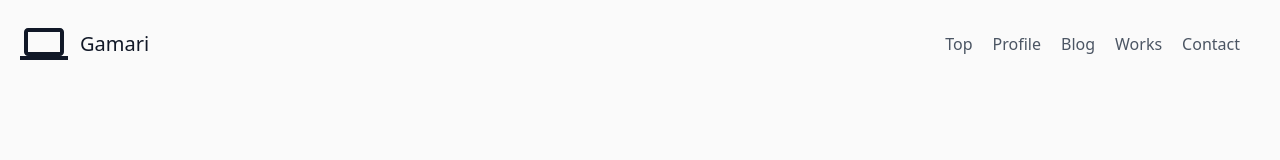
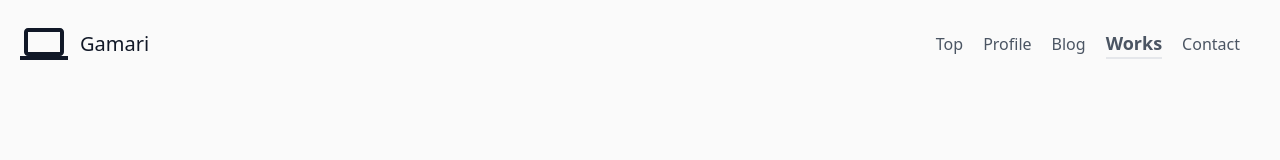
Before and after one commit to gamari/portfolio, a Next.js app: page /works in a window 1280 px wide. Shown: the top 160 px of the page. Built offline with nearby package versions, Linux system fonts and the light colour scheme.

Commit message:
menuの修正。

```diff
--- a/src/components/atoms/markdown/Markdown.tsx
+++ b/src/components/atoms/markdown/Markdown.tsx
@@ -7,7 +7,7 @@ type Props = {
 
 const Markdown: React.FC<Props> = ({ content }) => {
   return (
-    <div className="max-w-2xl mx-auto markdown">
+    <div className="mx-auto markdown">
       <ReactMarkdown>{content}</ReactMarkdown>
     </div>
   );
--- a/src/components/organisms/Header.tsx
+++ b/src/components/organisms/Header.tsx
@@ -1,9 +1,12 @@
 import Link from "next/link";
+import { useRouter } from "next/router";
 import React, { useEffect, useRef } from "react";
 import { links } from "../../data";
 import Logo from "../atoms/Logo";
 
 const Header = () => {
+  const router = useRouter();
+
   return (
     <header className="z-[900] absolute w-full text-gray-600 body-font">
       <div className="container flex flex-col flex-wrap items-center p-5 mx-auto md:flex-row">
@@ -15,13 +18,23 @@ const Header = () => {
           </a>
         </Link>
         <nav className="flex flex-wrap items-center justify-center text-base md:ml-auto">
-          {links.map((item) => (
-            <Link href={item.link} key={item.link}>
-              <a className="mr-5 hover:text-gray-900 hover:scale-110 hover:cursor-pointer">
-                {item.title}
-              </a>
-            </Link>
-          ))}
+          {links.map((item) => {
+            console.log(item);
+            console.log(router.asPath);
+            return (
+              <Link href={item.link} key={item.link}>
+                <a
+                  className={`mr-5 ${
+                    item.link == router.asPath
+                      ? "font-bold text-lg border-b-2"
+                      : "hover:text-gray-900 hover:scale-110 hover:cursor-pointer"
+                  }`}
+                >
+                  {item.title}
+                </a>
+              </Link>
+            );
+          })}
         </nav>
       </div>
     </header>
--- a/src/components/organisms/blog/PostViewList.tsx
+++ b/src/components/organisms/blog/PostViewList.tsx
@@ -4,10 +4,6 @@ import { PostType } from "../../../types/PostType";
 import PostView from "../../molecules/PostView";
 
 const PostViewList = ({ posts }: { posts: PostType[] }) => {
-  useEffect(() => {
-    console.log(posts);
-  }, []);
-
   return (
     <section className="overflow-hidden text-gray-600 bg-white body-font">
       <div className="container px-5 py-24 mx-auto">
--- a/src/components/templates/Section.tsx
+++ b/src/components/templates/Section.tsx
@@ -12,7 +12,8 @@ const Section: React.FC<Props> = ({ children, title }) => {
         <div className="pt-10 mb-4 text-2xl font-bold text-center text-gray-800 lg:text-3xl md:mb-6">
           {title}
         </div>
-        {children}
+
+        <div className="section-content">{children}</div>
       </div>
     </div>
   );
--- a/src/pages/blog/index.tsx
+++ b/src/pages/blog/index.tsx
@@ -6,6 +6,7 @@ import Layout from "../../components/templates/layouts/Layout";
 import { PostType } from "../../types/PostType";
 import PostViewList from "../../components/organisms/blog/PostViewList";
 import Hero from "../../components/templates/Hero";
+import Section from "../../components/templates/Section";
 
 type Props = {
   posts: PostType[];
@@ -16,9 +17,9 @@ const index: NextPage<Props> = ({ posts }) => {
     <Layout>
       <Hero title="Blog." />
 
-      <main>
+      <Section>
         <PostViewList posts={posts} />
-      </main>
+      </Section>
     </Layout>
   );
 };
--- a/src/pages/blog/post/[id].tsx
+++ b/src/pages/blog/post/[id].tsx
@@ -3,6 +3,7 @@ import React from "react";
 import { client } from "../../../apis/MicrocmsApi";
 import Markdown from "../../../components/atoms/markdown/Markdown";
 import Layout from "../../../components/templates/layouts/Layout";
+import Section from "../../../components/templates/Section";
 import { PostType } from "../../../types/PostType";
 
 type Props = {
@@ -12,20 +13,19 @@ type Props = {
 const index: NextPage<Props> = ({ post }) => {
   return (
     <Layout>
-      <main>
       <h2 className="hero">
         <div className="mb-3 text-4xl">Title.</div>
         <div className="text-xl">{post?.title}</div>
       </h2>
-
-        <div className="flex flex-col items-center justify-center pt-10 bg-white">
+      <main>
+        <Section>
+          <div className="flex items-center justify-center">
             <div className="px-3 py-2 mb-6 text-2xl font-bold text-white rounded-full bg-baseblue">
               {post.category?.name || "カテゴリーなし"}
             </div>
-          <div className="section">
+          </div>
           <Markdown content={post?.content || ""} />
-          </div>
-        </div>
+        </Section>
       </main>
     </Layout>
   );
--- a/src/pages/contact/index.tsx
+++ b/src/pages/contact/index.tsx
@@ -1,6 +1,5 @@
 import React, { useState } from "react";
 import { AiFillGithub, AiFillTwitterCircle } from "react-icons/ai";
-import { client } from "../../apis/MicrocmsApi";
 import Hero from "../../components/templates/Hero";
 import Layout from "../../components/templates/layouts/Layout";
 import Section from "../../components/templates/Section";
@@ -10,7 +9,17 @@ const index = () => {
     <Layout>
       <Hero title="CONTACT." />
 
-      <Section title="Socialメディア">
+      <Section title="Social">
+        <SocialMedias />
+      </Section>
+
+      <Form />
+    </Layout>
+  );
+};
+
+const SocialMedias = () => {
+  return (
     <div className="flex items-center justify-center ">
       <a
         href="https://twitter.com/Marine765_"
@@ -27,10 +36,6 @@ const index = () => {
         <AiFillGithub className="w-10 h-10" />
       </a>
     </div>
-      </Section>
-
-      <Form />
-    </Layout>
   );
 };
 
--- a/styles/globals.css
+++ b/styles/globals.css
@@ -19,6 +19,9 @@
     @apply text-3xl text-blue-400 font-bold
 }
 
+.section-content {
+  @apply max-w-4xl mx-auto
+}
 
 /* Markdown Styles */
 /* Global */
```
Lines whose indentation alone changed are shown as unchanged.
